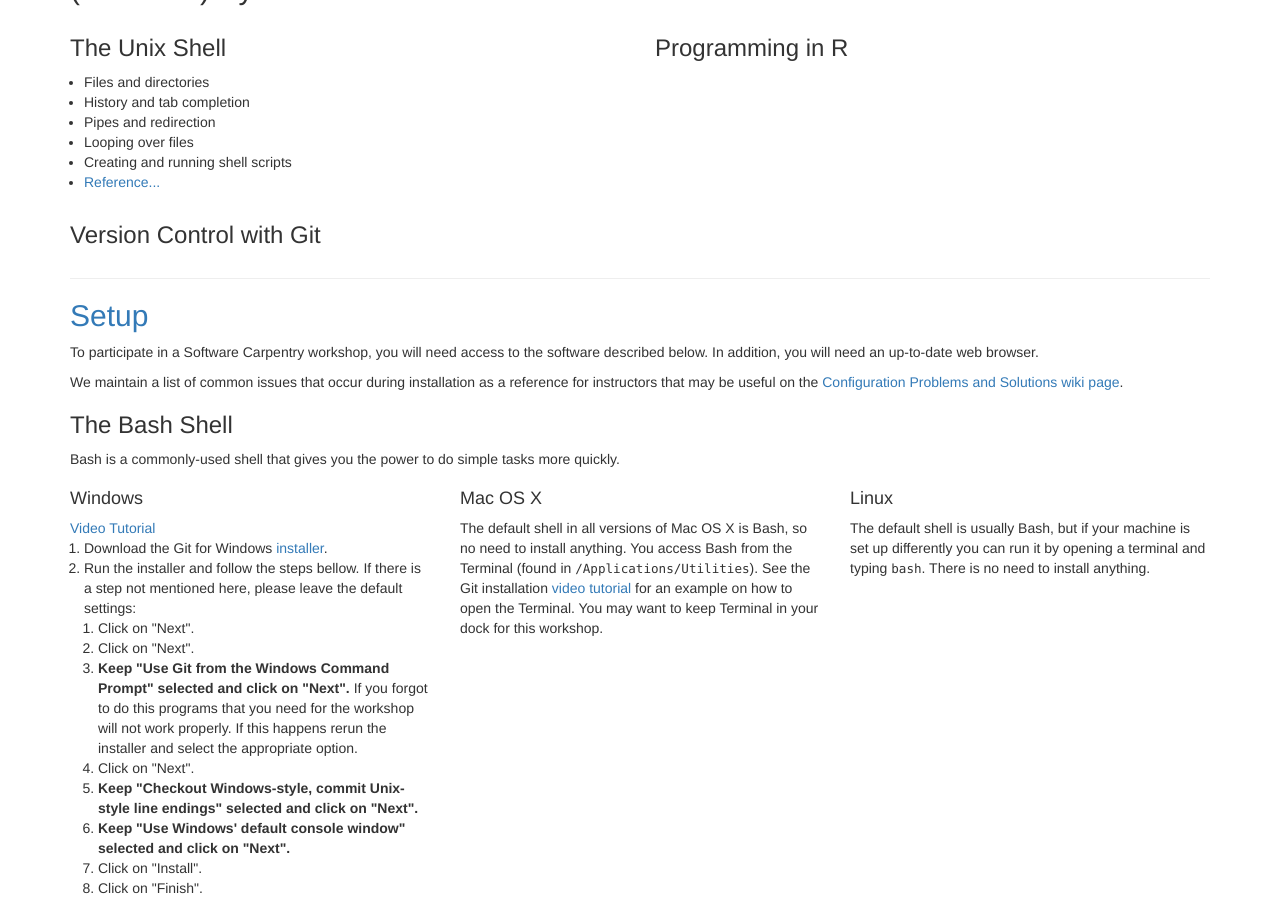
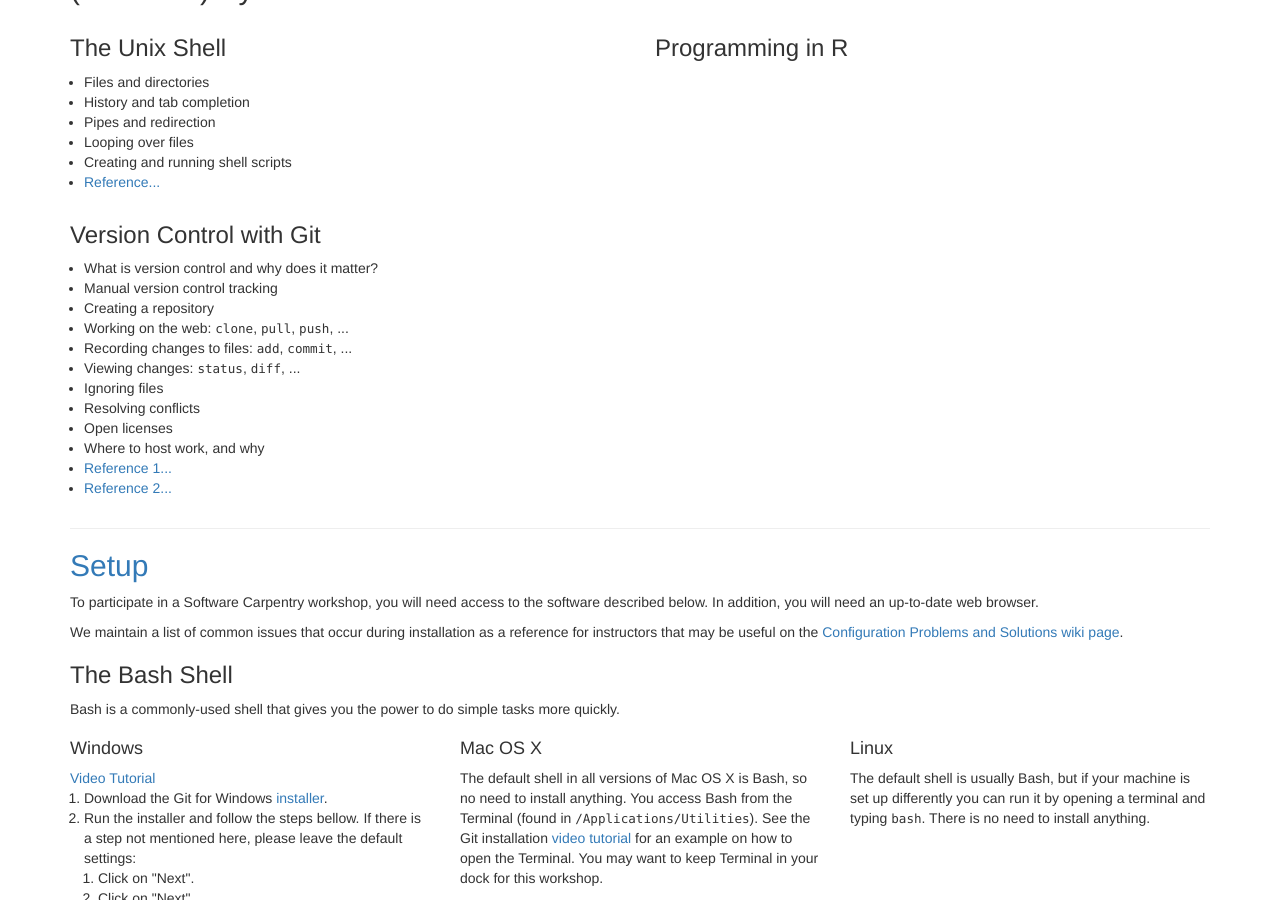
Before and after one commit to JCSzamosi/2017-07-27-McMaster, a Jekyll site: the page index.html, which Jekyll copies as it is, in a window 1280 px wide and 900 px high, scrolled down 1602 px. Built offline with Jekyll 4.4.1, drawn with Linux system fonts in a browser that asks for light colours.

Commit message:
Add git syllabus

```diff
--- a/index.html
+++ b/index.html
@@ -414,16 +414,21 @@
   <div class="col-md-6">
     <h3 id="syllabus-git">Version Control with Git</h3>
     <ul>
-      <!--<li>Creating a repository</li>
+      <li>What is version control and why does it matter?</li>
+	  <li>Manual version control tracking</li>
+	  <li>Creating a repository</li>
+      <li>Working on the web: <code>clone</code>, <code>pull</code>, <code>push</code>, ...</li>
       <li>Recording changes to files: <code>add</code>, <code>commit</code>, ...</li>
       <li>Viewing changes: <code>status</code>, <code>diff</code>, ...</li>
       <li>Ignoring files</li>
-      <li>Working on the web: <code>clone</code>, <code>pull</code>, <code>push</code>, ...</li>
       <li>Resolving conflicts</li>
       <li>Open licenses</li>
       <li>Where to host work, and why</li>
       <li><a
-	  href="https://swcarpentry.github.io/git-novice/reference/">Reference...</a></li>-->
+	  href="https://swcarpentry.github.io/git-novice/reference/">Reference 1...</a></li>
+	  <li><a
+	  href="http://journals.plos.org/ploscompbiol/article?id=10.1371/journal.pcbi.1005510">Reference
+	  2...</a></li>
     </ul>
   </div>
 <!--
```
